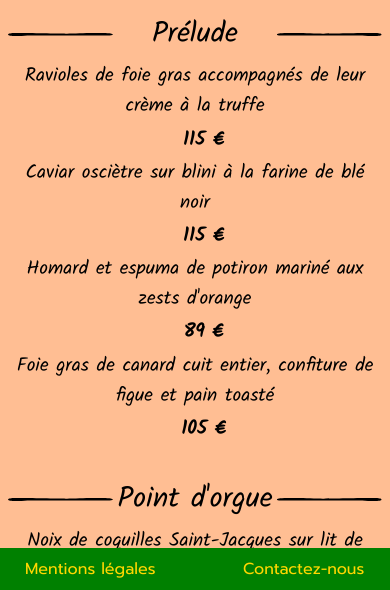
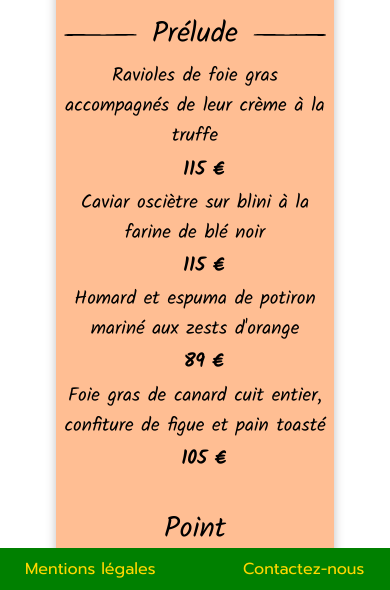
Before and after one commit to pinkdoab/Ohmyfood, a website: page menu1.html in a window 390 px wide. Shown: the part 254-844 px from the top of the page. Drawn offline with Linux system fonts and the light colour scheme; a web font is replaced by a local one.

Commit message:
amélioration taille menu mobile

```diff
--- a/menu1.html
+++ b/menu1.html
@@ -17,6 +17,7 @@
         <main class="main">
             <p>La note enchantée</p>
             <article>
+                <div class="menus">
                 <div class="menu menu__style1--large" >
                     <img class="menu__logo-note-haut" src="images/note2.svg" alt="logo restaurant">
                     <h2>La note enchantée</h2>
@@ -65,6 +66,7 @@
                     </section>
                     <h4><span><img class="menu__logo-note-bas" src="images/note2.svg" alt="note de musique"/></span>La note enchantée</h4>
                 </div>
+                </div>
             </article>
         </main>
         <footer class="footer">
--- a/sass/layouts/main.scss
+++ b/sass/layouts/_main.scss
@@ -8,11 +8,12 @@
         margin-top: 1rem;
     }
     .menus {
-        display: flex;                                          // flexbox des menus entre eux
+        margin: 0rem 3.5rem;
+        display: flex;                                  // flexbox des menus entre eux
         flex-wrap: wrap;
         flex-direction: row;
-        justify-content: space-evenly;
-        align-items: flex-start;
+        justify-content: space-between;
+        align-items: center;
         > h2 {
             font-weight: normal;
             margin-top: 2rem;
--- a/sass/layouts/_menu.scss
+++ b/sass/layouts/_menu.scss
@@ -1,9 +1,9 @@
 .menu{
     box-shadow: 0px 0px 10px rgb(192, 191, 191);    // ombre sur menu
-    display: flex;                                    // flexbox a l'interieur des grands menus
+    display: flex;                                    // flexbox l'interieur des menus
     flex-direction: column;
-    justify-content: flex-start;
-    margin-bottom: 2rem;
+    //justify-content: flex-start;
+    align-items: center;
 
     &__style1 {
         @include petit-menu($style1);
--- a/sass/utils/_mixins.scss
+++ b/sass/utils/_mixins.scss
@@ -2,16 +2,14 @@
 @mixin petit-menu($style) {
     width: $Lpetit-menu;
     height: $Hpetit-menu;
-    margin: 1.5rem 1rem .2rem 1rem;
+    margin: 2rem auto 0rem;
     text-align: center;
-    background-color: map-get($style, fond);        // color fond menu
+    background-color: map-get($style, fond);
     transition: opacity 2000ms;
 
     @media screen and (max-width: 600px) and (orientation: portrait){
-        max-width: 95vw;                                // agrandissement menus pour mobiles (portrait)
-        max-height: 95vw * 1.5;
-        width: $Lpetit-menu-mobile;
-        height: $Hpetit-menu-mobile;
+        width: 90vw;
+        height: 90vw * 1.5;
     }
     h2 {
         font-family: map-get($style, restaurant-font);
@@ -43,9 +41,7 @@
 }
 
 // -------------------------- Grands menus ------------------------------
-
 @mixin grand-menu($style) {
-    min-height: $Hgrand-menu;
     padding: map-get($style, padding);
     background-color: map-get($style, fond);
     @media screen  and (max-width: 600px) and (orientation: portrait) {
--- a/sass/utils/_variables.scss
+++ b/sass/utils/_variables.scss
@@ -1,15 +1,15 @@
 // -------------------------- Données générales -----------------------------
 $Hpage: 100vh;
-$largeur-page: 40rem;
+$largeur-page: 38rem;
 $color-body: #e3e5e6;
 $color-container: white;
 
 $header: (hauteur: 5rem, color-fond: green, color-text: gold, font: 'Prompt', corps: 2.2rem, graisse: 600);
 $footer: (hauteur: 5vh, color-fond: green, color-text: gold, font: 'Prompt',  corps: 1rem,graisse: 300);
-$bouton: (paddingW: 2rem, paddingH: .5rem, radius: .5rem, margin: 1rem auto 2rem, color-fond: green, color-text: gold, font: 'Prompt', corps: 1.4rem, graisse: 300);
+$bouton: (paddingW: 2rem, paddingH: .5rem, radius: .5rem, margin: 2rem auto 1rem, color-fond: green, color-text: gold, font: 'Prompt', corps: 1.4rem, graisse: 300);
 
 // -------------------------- Données menus ---------------------------------
-$Hpetit-menu: 20rem;
+$Hpetit-menu: 19rem;
 $Hpetit-menu-mobile: 30rem;
 $Lpetit-menu: $Hpetit-menu * .7;                // rapport Hauteur/Largeur "petit menu"
 $Lpetit-menu-mobile: $Hpetit-menu-mobile * .7;  // rapport Hauteur/Largeur "petit menu" mobile
```
Also changed, not shown: menu2.html (+1 -1 lines), menu3.html (+1 -1 lines), menu4.html (+1 -1 lines), styles/main.css, 1 other file.
